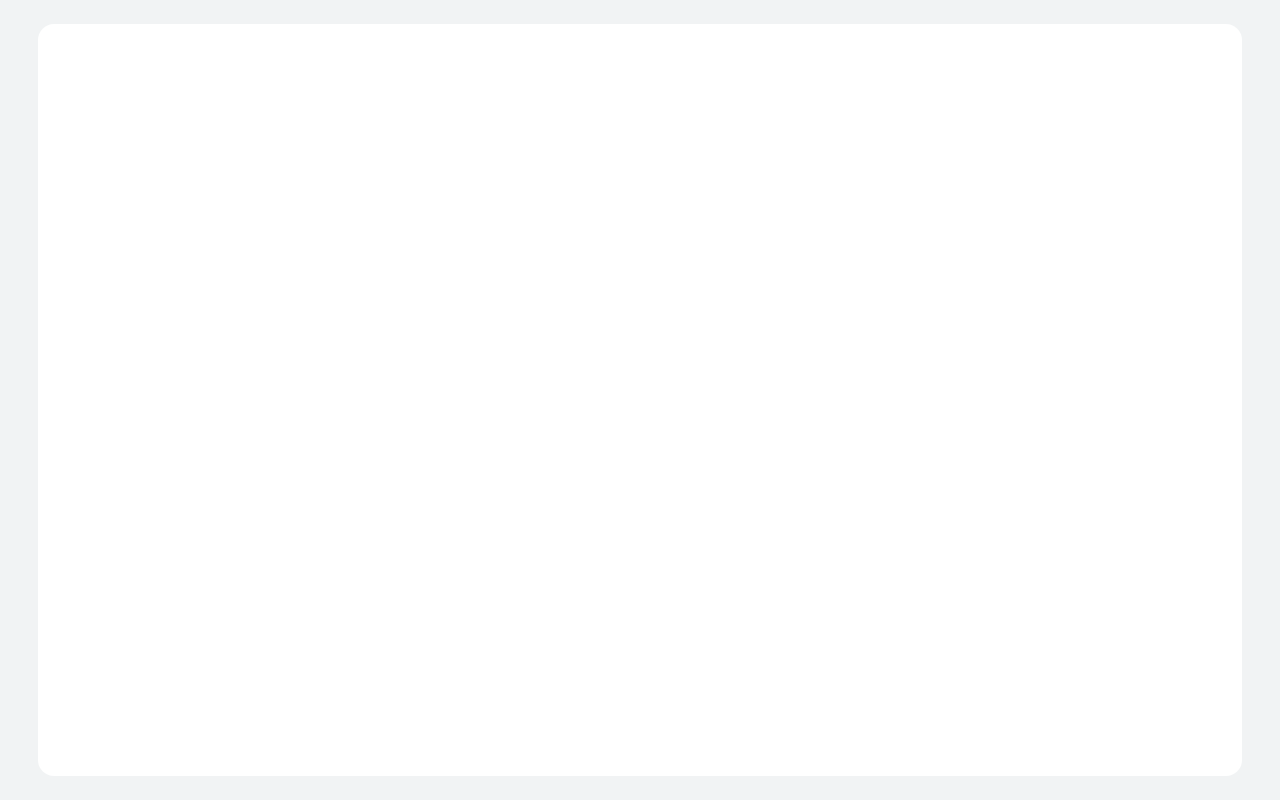
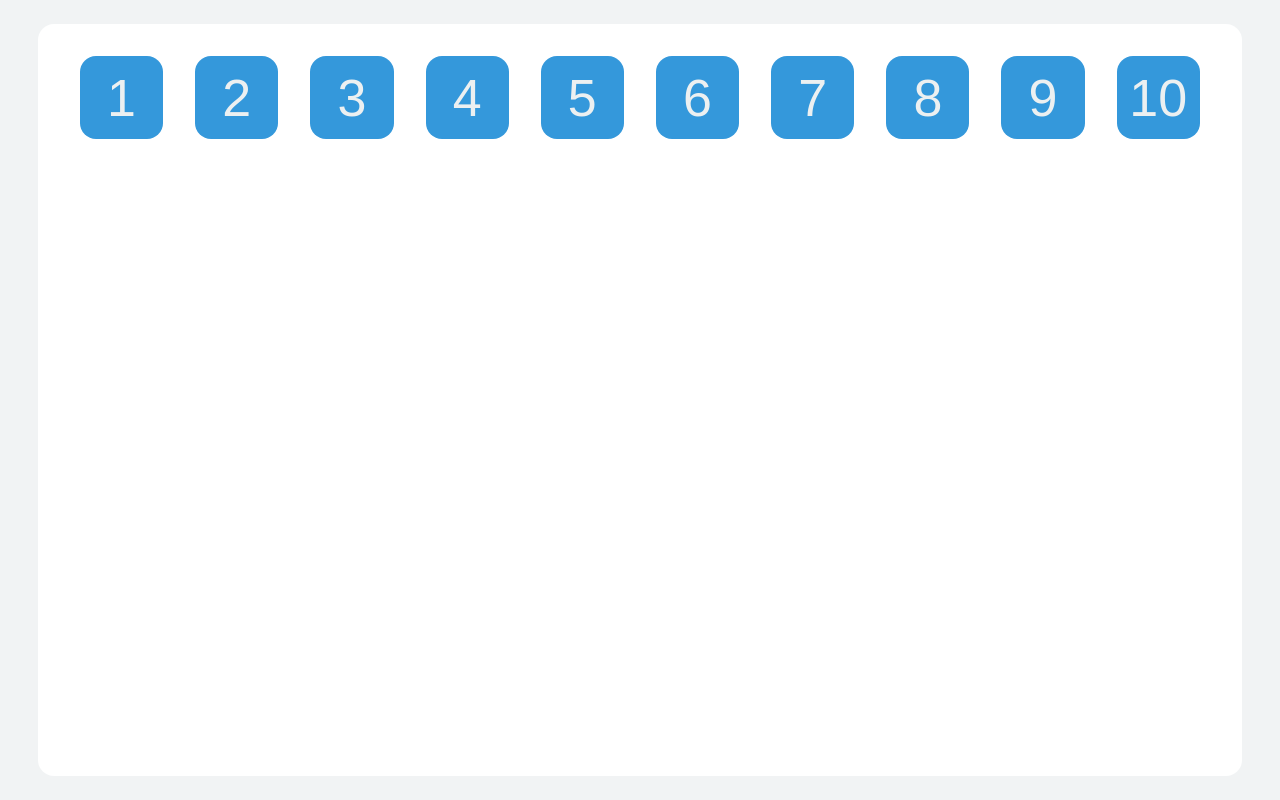
Before and after one commit to AronovSergey/Appleseeds_Weekend_Project_Multiple-Choice-Question, a React (Create React App) app: page / in a window 1280 px wide. Built offline with nearby package versions, Linux system fonts and the light colour scheme.

Commit message:
Add a navbar

```diff
--- a/src/App.css
+++ b/src/App.css
@@ -1,9 +1,27 @@
 .App {
     margin: 3vh 3vw;
-    padding: 2vh 2vw;
-    height: 90vh;
+    padding: 4vh 2vw;
+    height: 86vh;
     width: 90vw;
     background-color: #fff;
     border-radius: 16px;
     text-align: center;
 }
+
+
+/****************** Navbar Section ******************/
+.navbar {
+    display: flex;
+    text-align: center;
+    align-items: center;
+    justify-content: space-around;
+}
+
+.navbar .navbar__btn {
+    background-color: #3498db;
+    color: #ecf0f1;
+    border: none;
+    border-radius: 16px;
+    cursor: pointer;
+    outline: inherit;
+}
--- a/src/components/main/Main.js
+++ b/src/components/main/Main.js
@@ -1,12 +1,14 @@
 import { data, dataLength } from './data';
 import React, { Component } from 'react'
+import QuestionsNavbar from '../questionsNavbar/QuestionsNavbar';
 
 export default class Main extends Component {
     render() {
-        console.log(data, dataLength)
         return (
             <div>
-
+                <QuestionsNavbar
+                    numberOfQuestions={dataLength}
+                />
             </div>
         )
     }
--- /dev/null
+++ b/src/components/questionsNavbar/QuestionsNavbar.js
@@ -0,0 +1,26 @@
+import React from 'react'
+
+const QuestionsNavbar = ({ numberOfQuestions }) => {
+    const length = (90 - 25) / numberOfQuestions;
+    return (
+        <div className="navbar">
+            {
+                [...Array(10).keys()].map( i => (
+                    <button
+                        key={i}
+                        className="navbar__btn"
+                        style={{
+                            height: `${length}vw`,
+                            width: `${length}vw`,
+                            fontSize: `${length / 2}rem`,
+                        }}
+                    >
+                        {i + 1}
+                    </button>
+                ))
+            }
+        </div>
+    )
+}
+
+export default QuestionsNavbar
```
